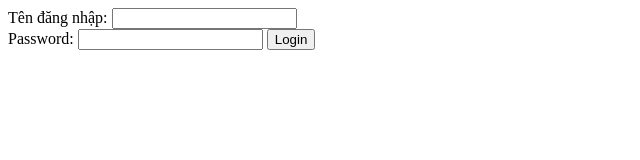
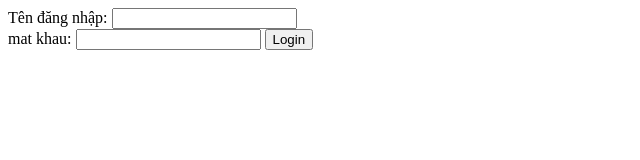
Before and after one commit to NgCuong-Dev/Form_login, a plain HTML site: page index.html in a window 1280 px wide. Shown: the full height of the page, 0-640 px from the left. Drawn offline with Linux system fonts and the light colour scheme.

Commit message:
updatelable

```diff
--- a/index.html
+++ b/index.html
@@ -9,7 +9,7 @@
     <label for="username">Tên đăng nhập:</label>
     <input type="text" id="username" name="username" required />
     <br />
-    <label for="password">Password:</label>
+    <label for="password">mat khau:</label>
     <input type="password" id="password" name="password" required />
     <button type="submit">Login</button>
   </body>
```
